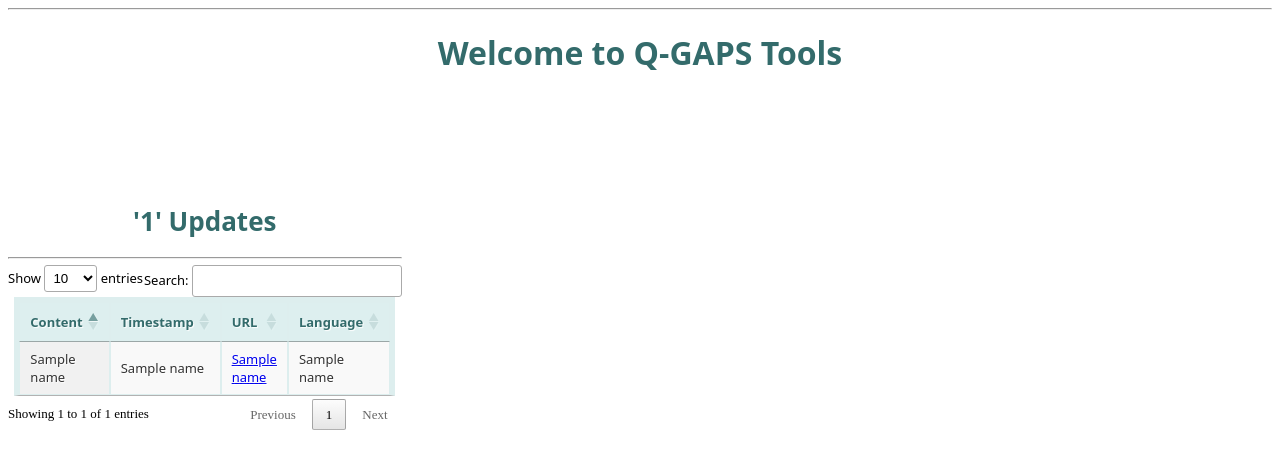
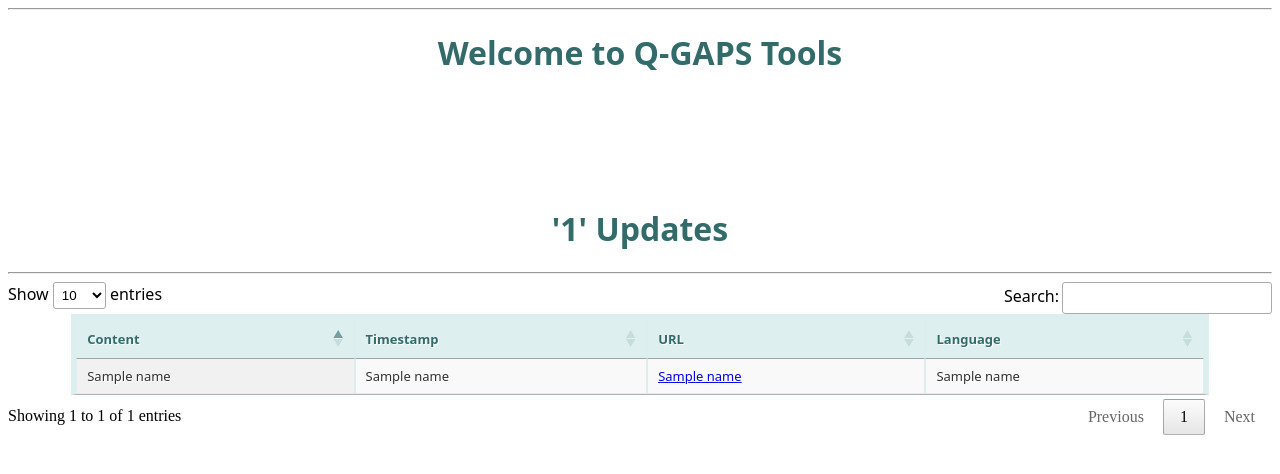
Before and after one commit to nkurtys/Mastodon-QGAPS, a Flask app: template WIP/app/templates/index.html in a window 1280 px wide. Shown: the part 45-519 px from the top of the page. Run offline with Flask 3, Linux system fonts and the light colour scheme; the template is opened without the code that fills it: most values are stand-ins (such as "Sample title", 1, 10 or a date in 2020); some libraries are stand-ins or nearby versions.

Commit message:
made dashbord tables work
fixed update qfever database error
and saveDatatable so all tables display the posts properly now

```diff
--- a/WIP/app/routes.py
+++ b/WIP/app/routes.py
@@ -19,12 +19,8 @@ def index():
         listOfLists.append(tablename[0])
         listOfLists.append(cursor.execute("SELECT * FROM " + tablename[0]).fetchall())
         listOfTables.append(listOfLists)
+    cursor.close()
 
-
-    print(listOfTables)
-
-
-    cursor.close()
     return render_template('index.html', title='Home', tablenames=names,
                             listOfTables=listOfTables)
 
--- a/WIP/app/static/css/style.css
+++ b/WIP/app/static/css/style.css
@@ -147,8 +147,6 @@ input[name="instance"] {
 }
 
 .grid-container {
-  display: grid;
-  grid-template-columns: auto auto;
-  justify-content: space-between;
-  font-size: small;
+  display: contents;
+  grid-template-columns: auto;
 }
```
Also changed, not shown: WIP/app/functions.py (+5 -11 lines).
